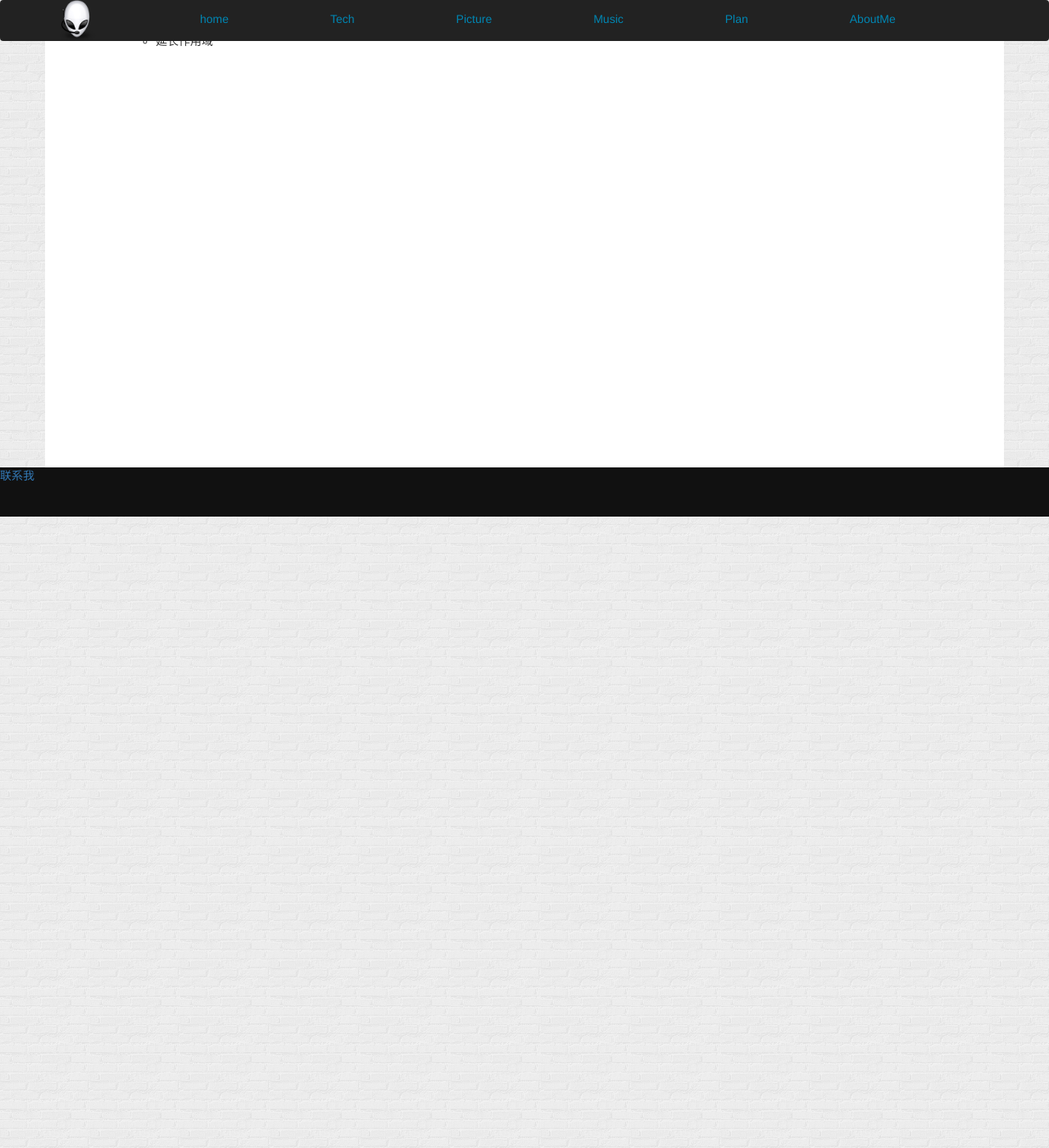
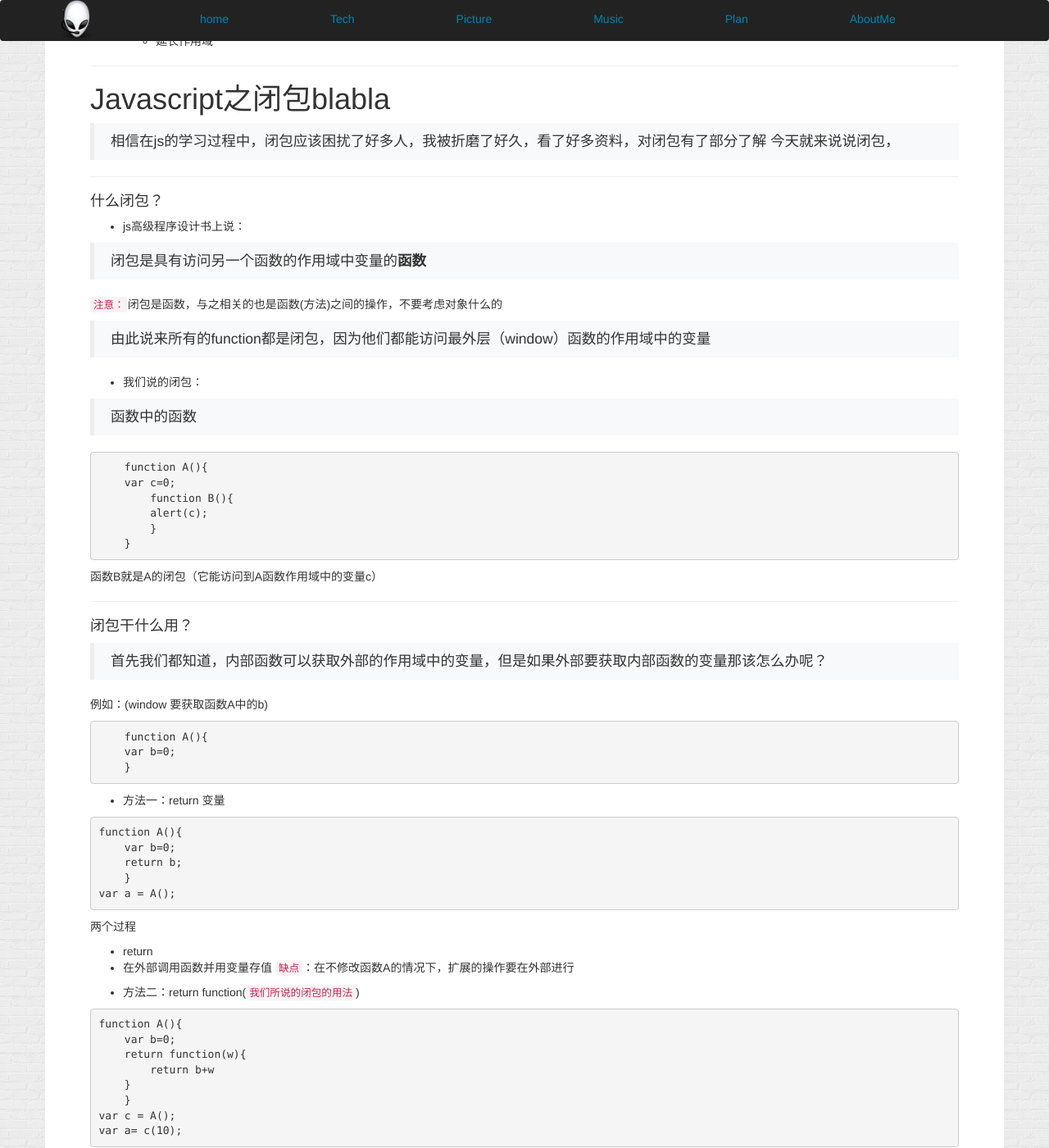
Before and after one commit to GeorageLiang/georageliang.github.com, a Jekyll site: the page built from md/jsTalk.md, in a window 1280 px wide and 1400 px high, scrolled down 510 px. Shown: the whole window at 82% size. Built offline with Jekyll 4.4.1, drawn with Linux system fonts in a browser that asks for light colours; Markdown is read by kramdown in place of the engine named in the settings; comment, search, counter and statistics services are not loaded; before the commit the page ends 1140 px from its top, so only the background shows below that; some of the changed text lies outside the part shown.

Commit message:
Update jsTalk.md

````diff
--- a/md/jsTalk.md
+++ b/md/jsTalk.md
@@ -28,3 +28,131 @@ js 交流心得
 - 作用：
 	- 向外部暴露内部作用域
 	- 延长作用域
+
+
+
+---
+
+
+
+Javascript之闭包blabla
+===
+
+> 相信在js的学习过程中，闭包应该困扰了好多人，我被折磨了好久，看了好多资料，对闭包有了部分了解
+> 今天就来说说闭包，
+
+---
+
+####什么闭包？
+
+- js高级程序设计书上说：
+
+ > 闭包是具有访问另一个函数的作用域中变量的**函数**
+
+
+`注意：`闭包是函数，与之相关的也是函数(方法)之间的操作，不要考虑对象什么的
+
+
+> 由此说来所有的function都是闭包，因为他们都能访问最外层（window）函数的作用域中的变量
+
+- 我们说的闭包：
+
+> 函数中的函数
+
+```
+    function A(){
+    var c=0;
+        function B(){
+        alert(c);
+        }
+    }
+```
+
+函数B就是A的闭包（它能访问到A函数作用域中的变量c）
+
+---
+
+####闭包干什么用？
+
+> 首先我们都知道，内部函数可以获取外部的作用域中的变量，但是如果外部要获取内部函数的变量那该怎么办呢？
+
+例如：(window 要获取函数A中的b)
+
+```
+    function A(){
+    var b=0;
+    }
+```
+
+- 方法一：return 变量
+
+```
+function A(){
+    var b=0;
+    return b;
+    }
+var a = A();
+```
+两个过程
+- return
+- 在外部调用函数并用变量存值
+`缺点`：在不修改函数A的情况下，扩展的操作要在外部进行
+
+- 方法二：return function(`我们所说的闭包的用法`)
+
+```
+function A(){
+    var b=0;
+    return function(w){
+        return b+w
+    }
+    }
+var c = A();
+var a= c(10);
+```
+优点：自定义函数扩展操作在内部进行
+缺点：如果对b进行操作，函数调用结束后b不会被释放(`A作用域的延长`)
+延长作用域也是闭包的特点之一
+```
+function A(){
+var b=0;
+return function(){
+b=b+1;
+return b；
+}
+}
+var c= A();
+c();//1
+c();//2
+```
+
+解决办法：
+
+```
+function A(){
+var b=0;
+return function(){
+var num=b;
+num=num+1;
+return num；
+}
+}
+var c= A();
+c();//1
+c();//1
+```
+---
+
+> 通常我们听到，要用某个第三方函数做用扩展什么的，然后就有人说写个他的闭包，应该就是说在第三方函数内部写一个函数，return出来，用这个函数来操作第三方函数中的方法，变量，然后我们在外部调用这个函数
+
+闭包有种说法是通过内部函数暴露外部函数作用域
+```
+function A(){
+return function (){
+
+}
+}
+```
+这里的内部应该是匿名函数，外部函数是A，将A作用域暴露给window
+
+---
````
